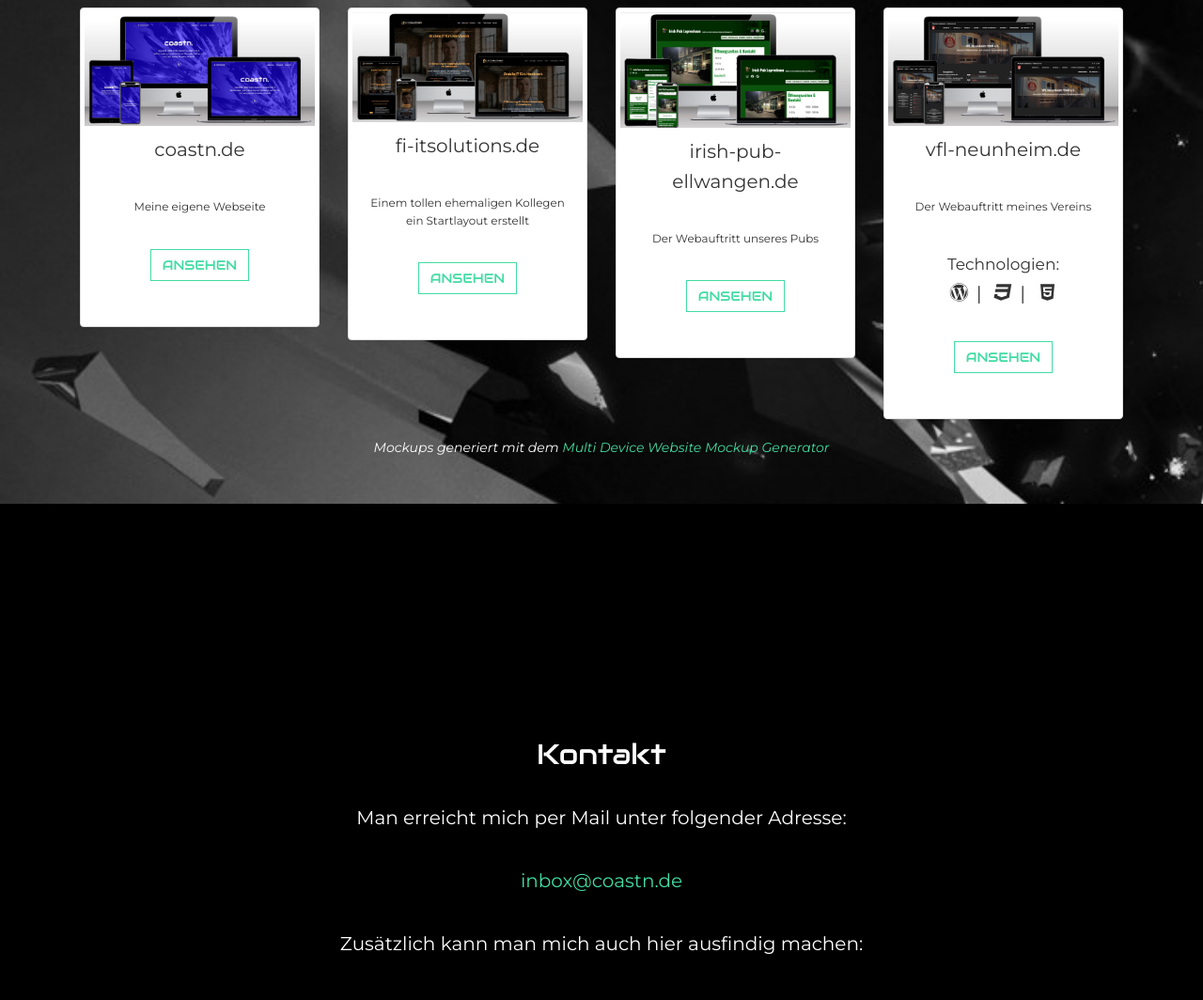
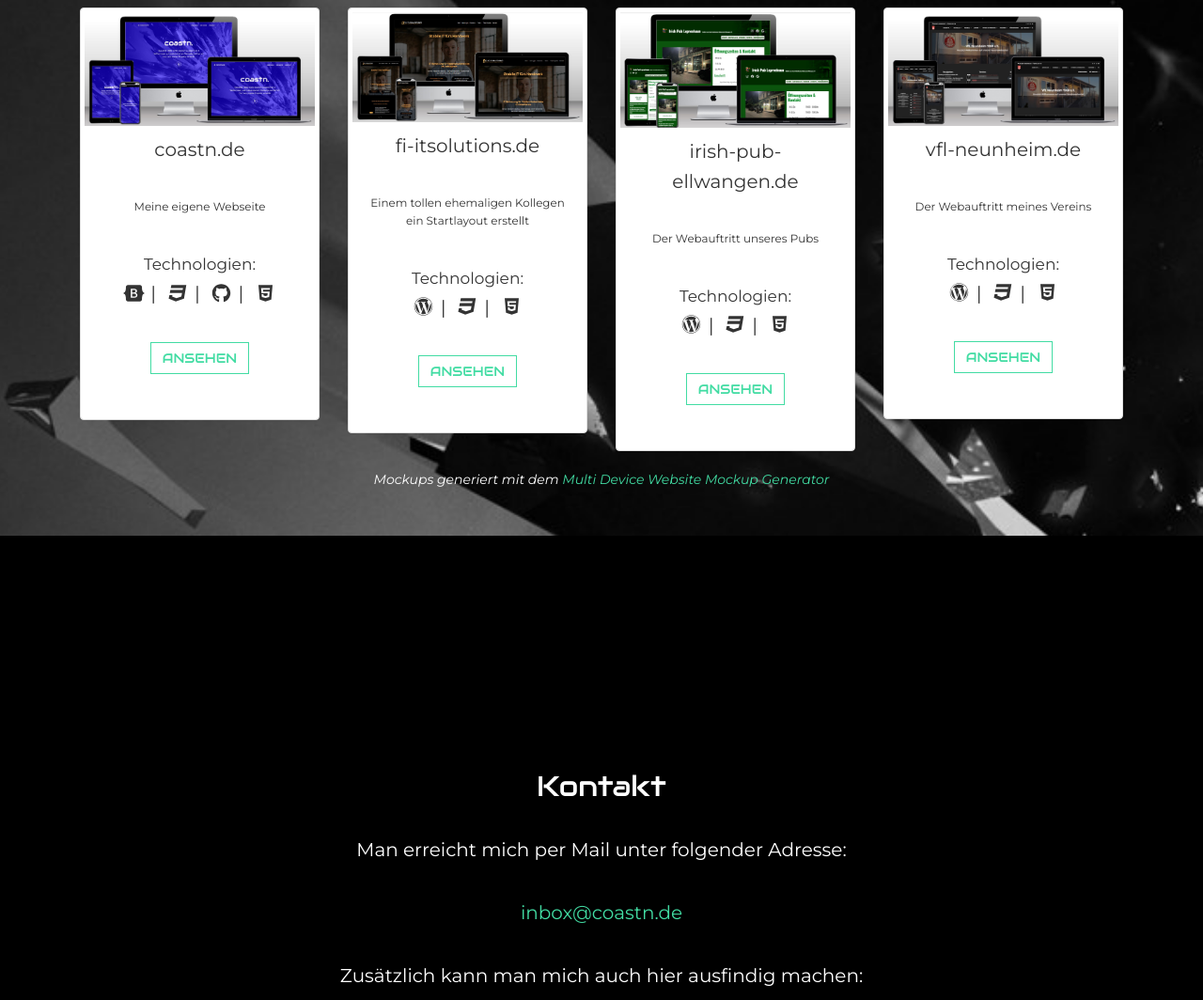
Before and after one commit to GitCoastn/coastn.de, a plain HTML site: page index.html in a window 1280 px wide. Shown: the part 2021-3085 px from the top of the page at 94% size. Drawn offline with Linux system fonts and the light colour scheme; a web font is replaced by a local one.

Commit message:
Add technology icons to project descriptions

```diff
--- a/index.html
+++ b/index.html
@@ -128,6 +128,13 @@
 						  <div class="caption">
 							<p>coastn.de</p>
 							<p class="small">Meine eigene Webseite</p>
+							<p>
+								<span class="small">Technologien:</span><br/>
+								<i class="fab fa-bootstrap" title="Bootstrap"></i>&nbsp;&vert;&nbsp;
+								<i class="fab fa-css3" title="CSS"></i>&nbsp;&vert;&nbsp;
+								<i class="fab fa-github" title="Github"></i>&nbsp;&vert;&nbsp;
+								<i class="fab fa-html5" title="HTML5"></i>
+							</p>
 							<p><a href="#" class="btn btn-default" role="button">Ansehen</a></p>
 						  </div>
 						</div>
@@ -138,6 +145,12 @@
 						  <div class="caption">
 							<p>fi-itsolutions.de</p>
 							<p class="small">Einem tollen ehemaligen Kollegen ein Startlayout erstellt</p>
+							<p>
+								<span class="small">Technologien:</span><br/>
+								<i class="fab fa-wordpress" title="Wordpress"></i>&nbsp;&vert;&nbsp;
+								<i class="fab fa-css3" title="CSS"></i>&nbsp;&vert;&nbsp;
+								<i class="fab fa-html5" title="HTML5"></i>
+							</p>
 							<p><a href="https://fi-itsolutions.de" class="btn btn-default" role="button">Ansehen</a></p>
 						  </div>
 						</div>
@@ -148,6 +161,12 @@
 						  <div class="caption">
 							<p>irish-pub-ellwangen.de</p>
 							<p class="small">Der Webauftritt unseres Pubs</p>
+							<p>
+								<span class="small">Technologien:</span><br/>
+								<i class="fab fa-wordpress" title="Wordpress"></i>&nbsp;&vert;&nbsp;
+								<i class="fab fa-css3" title="CSS"></i>&nbsp;&vert;&nbsp;
+								<i class="fab fa-html5" title="HTML5"></i>
+							</p>
 							<p><a href="https://irish-pub-ellwangen.de" class="btn btn-default" role="button">Ansehen</a></p>
 						  </div>
 						</div>
@@ -163,6 +182,7 @@
 								<i class="fab fa-wordpress" title="Wordpress"></i>&nbsp;&vert;&nbsp;
 								<i class="fab fa-css3" title="CSS"></i>&nbsp;&vert;&nbsp;
 								<i class="fab fa-html5" title="HTML5"></i>
+							</p>
 							<p><a href="https://vfl-neunheim.de" class="btn btn-default" role="button">Ansehen</a></p>
 						  </div>
 						</div>
```
